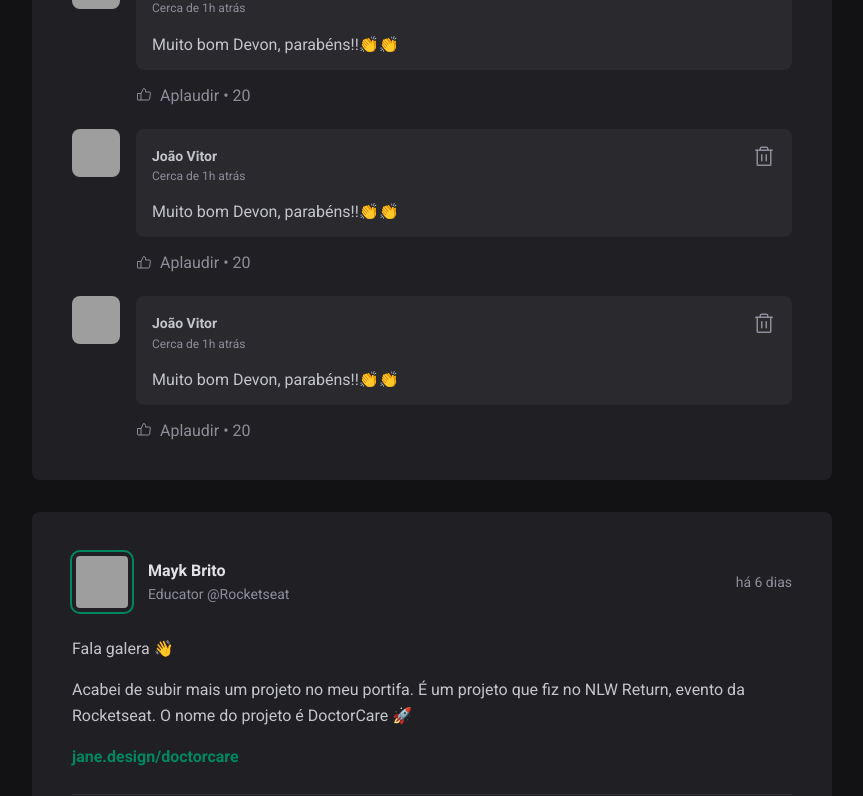
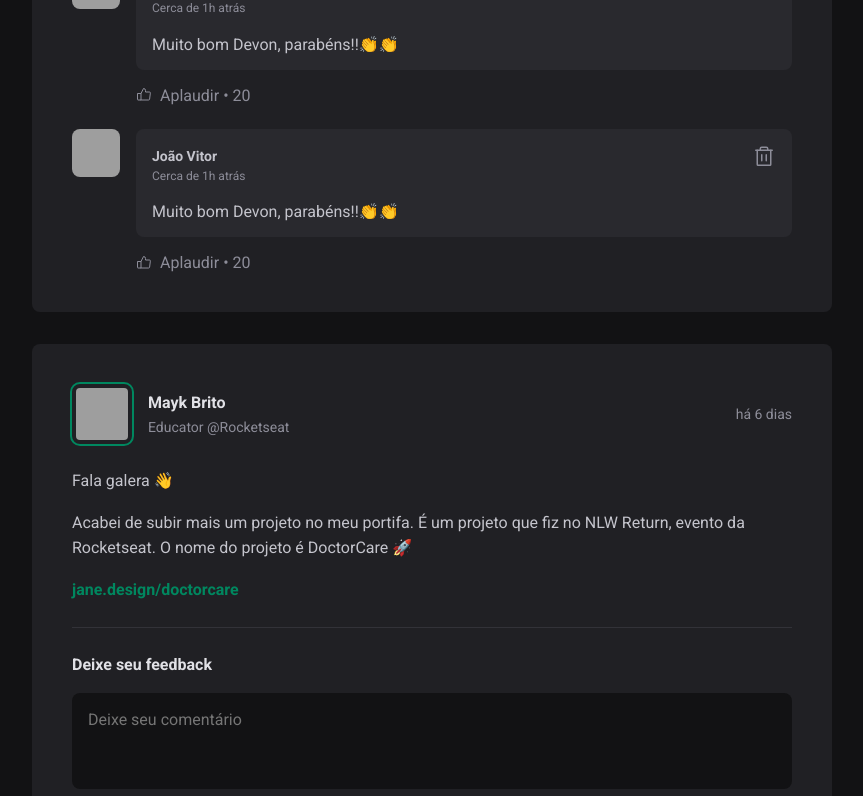
Before and after one commit to JoaoVitor0206/Ignite-Feed, a React (Vite) app: page / in a window 1280 px wide. Shown: the part 624-1420 px from the top of the page, without its empty margins (352-1215 px from the left). Built offline with nearby package versions, Linux system fonts and the light colour scheme; grey boxes are pictures that could not be loaded.

Commit message:
Adicionando useState

```diff
--- a/src/components/Post.jsx
+++ b/src/components/Post.jsx
@@ -6,8 +6,15 @@
 import styles from './Post.module.css';
 import { Comment } from './Comment';
 import { Avatar } from './Avatar';
+import { useState } from 'react';
 
 export function Post({ author, publishedAt, content }) {
+  const [comments, setComments] = useState([
+    1,
+    2,
+  ]);
+
+
   const publishedDateFormatted = format(publishedAt, "d 'de' LLLL 'às' HH:mm'h'", {
     locale: ptBR,
   })
@@ -16,6 +23,12 @@
     locale : ptBR,
     addSuffix: true,
   })
+
+  function handleCreateNewComment() {
+    event.preventDefault();
+
+    setComments(...comments, comments.length + 1);
+  }
 
   return (
     <article className={styles.post}>
@@ -43,7 +56,7 @@
         })}
       </div>
 
-      <form className={styles.commentForm}>
+      <form onSubmit={handleCreateNewComment} className={styles.commentForm}>
         <strong>Deixe seu feedback</strong>
 
         <textarea
@@ -56,9 +69,9 @@
       </form>
 
       <div className={styles.commentList}>
-        <Comment />
-        <Comment />
-        <Comment />
+        {comments.map(comment => {
+          return <Comment />
+        })}
       </div>
     </article>
   )
```
